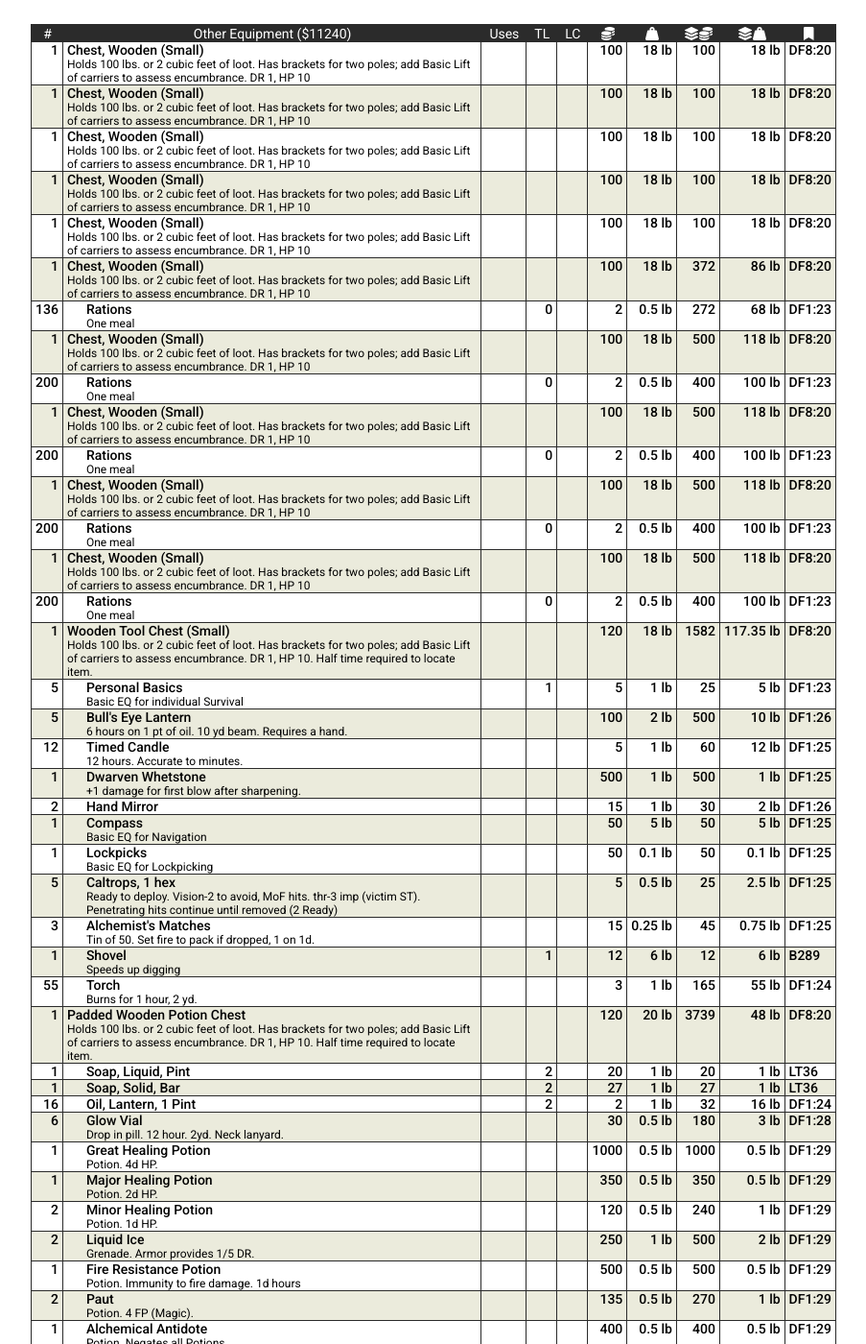
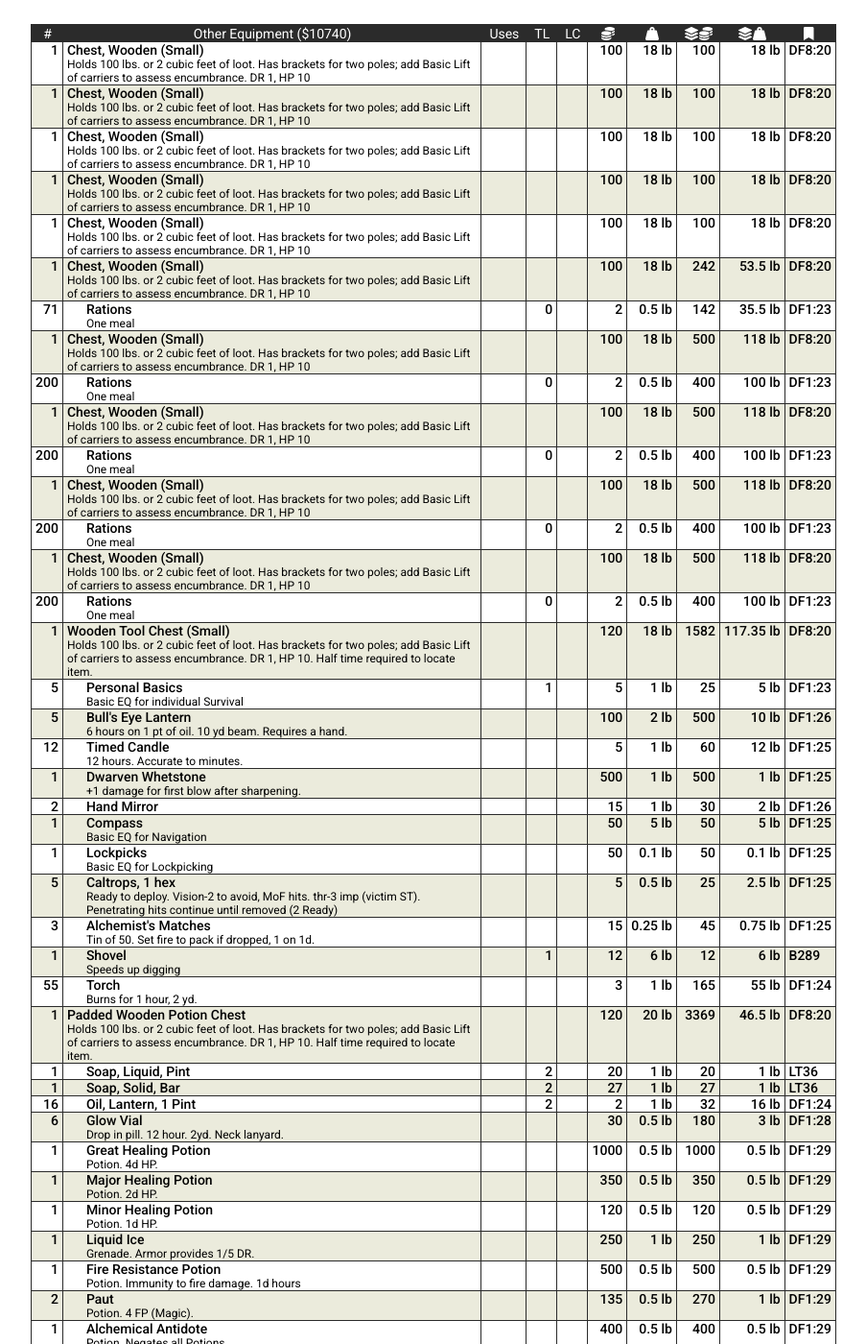
Before and after one commit to noUsernamesLef7/noUsernamesLef7.github.io, a Jekyll site: the page personal/rpgs/keeldurn/supplies.html, which Jekyll copies as it is, in a window 1280 px wide and 1400 px high. Shown: the whole window at 96% size, without its empty margins (0-903 px from the left). Built offline with Jekyll 4.4.1, drawn with Linux system fonts in a browser that asks for light colours; some of the changed text lies outside the part shown.

```diff
--- a/personal/rpgs/keeldurn/supplies.html
+++ b/personal/rpgs/keeldurn/supplies.html
@@ -990,10 +990,54 @@
 <body>
 <div id="sheet">
 	<div id="embeds">
+		<div id="reactions">
+			<div class="entry-parent header" readonly></div>
+			<div class="modifier header">&#177;</div>
+			<div class="situation header">Reaction</div>
+
+		</div>
+		<div id="conditional-modifiers">
+			<div class="entry-parent header" readonly></div>
+			<div class="modifier header">&#177;</div>
+			<div class="situation header">Condition</div>
+
+		</div>
+		<div id="melee">
+			<div class="header entry-parent" readonly></div>
+			<div class="header desc">Melee Weapon</div>
+			<div class="header usage">Usage</div>
+			<div class="header level">SL</div>
+			<div class="header parry">Parry</div>
+			<div class="header block">Block</div>
+			<div class="header damage">Damage</div>
+			<div class="header reach">Reach</div>
+			<div class="header st">ST</div>
+
+		</div>
+		<div id="ranged">
+			<div class="header entry-parent" readonly></div>
+			<div class="header desc">Ranged Weapon</div>
+			<div class="header usage">Usage</div>
+			<div class="header level">SL</div>
+			<div class="header acc">Acc</div>
+			<div class="header range">Range</div>
+			<div class="header damage">Damage</div>
+			<div class="header rof">RoF</div>
+			<div class="header shots">Shots</div>
+			<div class="header bulk">Bulk</div>
+			<div class="header recoil">Recoil</div>
+			<div class="header st">ST</div>
+
+		</div>
+
+
+
+
+
 		<div id="other-equipment">
 			<div class="header entry-parent" readonly></div>
 			<div class="header quantity">#</div>
-			<div class="header desc">Other Equipment ($11240)</div>
+			<div class="header desc">Other Equipment ($10740)</div>
 			<div class="header uses">Uses</div>
 			<div class="header tech-level">TL</div>
 			<div class="header legality-class">LC</div>
@@ -1133,12 +1177,12 @@
 			<div class="legality-class "></div>
 			<div class="value">100</div>
 			<div class="weight">18 lb</div>
-			<div class="extended-value">372</div>
-			<div class="extended-weight">86 lb</div>
+			<div class="extended-value">242</div>
+			<div class="extended-weight">53.5 lb</div>
 			<div class="reference">DF8:20</div>
 
 			<div class="entry-parent" readonly></div>
-			<div class="quantity">136</div>
+			<div class="quantity">71</div>
 			<div class="desc" style="padding-left: calc(1 * 20px + 4px)">
 				Rations
 				<div class="item-notes"></div>
@@ -1149,8 +1193,8 @@
 			<div class="legality-class "></div>
 			<div class="value">2</div>
 			<div class="weight">0.5 lb</div>
-			<div class="extended-value">272</div>
-			<div class="extended-weight">68 lb</div>
+			<div class="extended-value">142</div>
+			<div class="extended-weight">35.5 lb</div>
 			<div class="reference">DF1:23</div>
 
 			<div class="entry-parent" readonly></div>
@@ -1485,8 +1529,8 @@
 			<div class="legality-class "></div>
 			<div class="value">120</div>
 			<div class="weight">20 lb</div>
-			<div class="extended-value">3739</div>
-			<div class="extended-weight">48 lb</div>
+			<div class="extended-value">3369</div>
+			<div class="extended-weight">46.5 lb</div>
 			<div class="reference">DF8:20</div>
 
 			<div class="entry-parent" readonly></div>
@@ -1586,7 +1630,7 @@
 			<div class="reference">DF1:29</div>
 
 			<div class="entry-parent" readonly></div>
-			<div class="quantity">2</div>
+			<div class="quantity">1</div>
 			<div class="desc" style="padding-left: calc(1 * 20px + 4px)">
 				Minor Healing Potion
 				<div class="item-notes"></div>
@@ -1597,12 +1641,12 @@
 			<div class="legality-class "></div>
 			<div class="value">120</div>
 			<div class="weight">0.5 lb</div>
-			<div class="extended-value">240</div>
-			<div class="extended-weight">1 lb</div>
+			<div class="extended-value">120</div>
+			<div class="extended-weight">0.5 lb</div>
 			<div class="reference">DF1:29</div>
 
 			<div class="entry-parent" readonly></div>
-			<div class="quantity">2</div>
+			<div class="quantity">1</div>
 			<div class="desc" style="padding-left: calc(1 * 20px + 4px)">
 				Liquid Ice
 				<div class="item-notes"></div>
@@ -1613,8 +1657,8 @@
 			<div class="legality-class "></div>
 			<div class="value">250</div>
 			<div class="weight">1 lb</div>
-			<div class="extended-value">500</div>
-			<div class="extended-weight">2 lb</div>
+			<div class="extended-value">250</div>
+			<div class="extended-weight">1 lb</div>
 			<div class="reference">DF1:29</div>
 
 			<div class="entry-parent" readonly></div>
```
Also changed, not shown: personal/rpgs/keeldurn/log.md (+23 -1 lines), personal/rpgs/keeldurn/status.md (+2 -1 lines).
